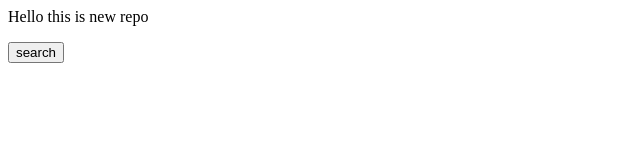
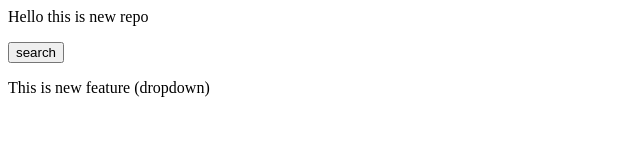
Before and after one commit to krishankant1234/localrepo, a plain HTML site: page index.html in a window 1280 px wide. Shown: the whole page, without its empty margins (0-640 px from the left). Drawn offline with Linux system fonts and the light colour scheme.

Commit message:
added new feature dropdown

```diff
--- a/index.html
+++ b/index.html
@@ -1,2 +1,3 @@
 <p>Hello this is new repo</p>
 <button>search</button>
+<p>This is new feature (dropdown)</p>
```
